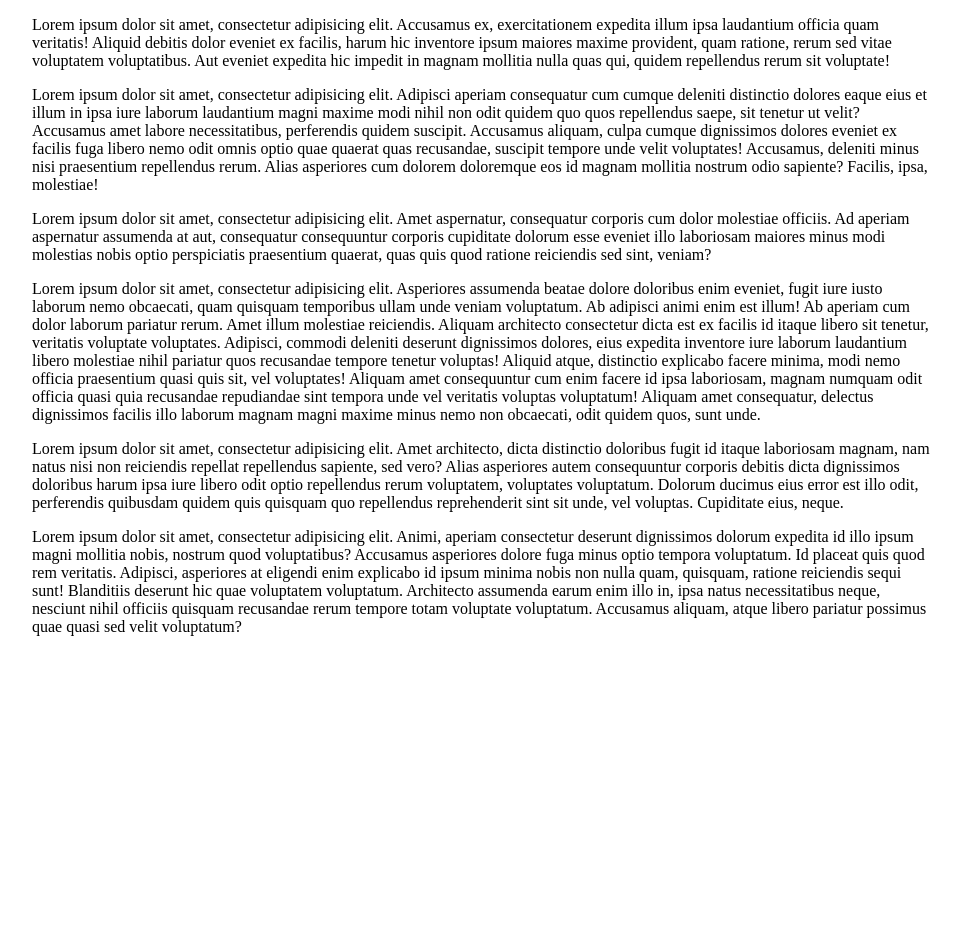
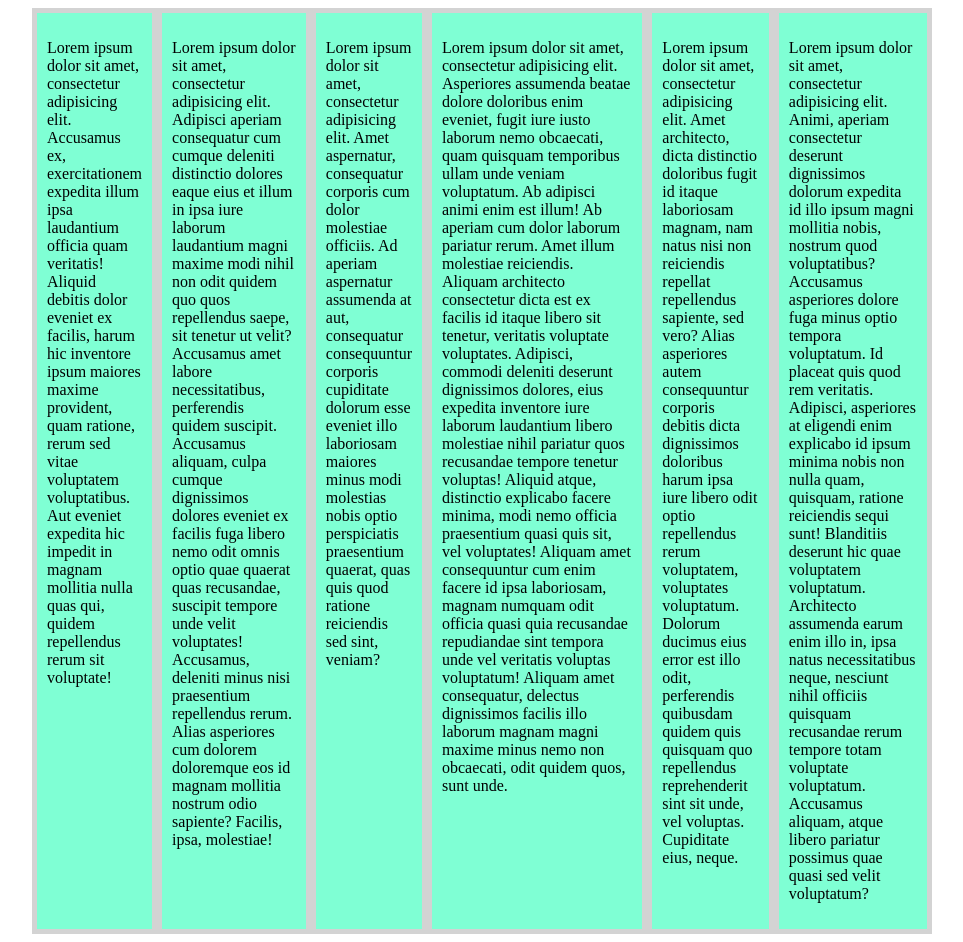
Before and after one commit to Nerldy/my-test-lab, a plain HTML site: page Flexbox/index2.html in a window 1280 px wide. Shown: the whole page, without its empty margins (158-1121 px from the left). Before the commit the page ends 800 px from the top, so only its background shows below. Drawn offline with Linux system fonts and the light colour scheme.

Commit message:
testing out flexbox

```diff
--- a/Flexbox/css/index2.css
+++ b/Flexbox/css/index2.css
@@ -1,4 +1,14 @@
 .container {
-    max-width : 900px;
-    margin    : 0 auto;
+    max-width        : 900px;
+    margin           : 0 auto;
+    background-color : lightgrey;
+    display          : flex;
+    flex-flow        : row;
+    justify-content: space-between;
 }
+
+.block {
+    background-color : aquamarine;
+    margin           : 5px;
+    padding          : 10px;
+}
--- a/Flexbox/js/p-colors.js
+++ b/Flexbox/js/p-colors.js
@@ -3,6 +3,6 @@
  */
 const changeBG = document.querySelectorAll('.block');
 
-for (let x = 0; x < changeBG.length; x++){
-
+for (let x = 0; x < changeBG.length; x++) {
+    changeBG[x].style.backgroundColor = 'blue';
 }
```
Also changed, not shown: Flexbox/css/main.css (+6 -1 lines).
